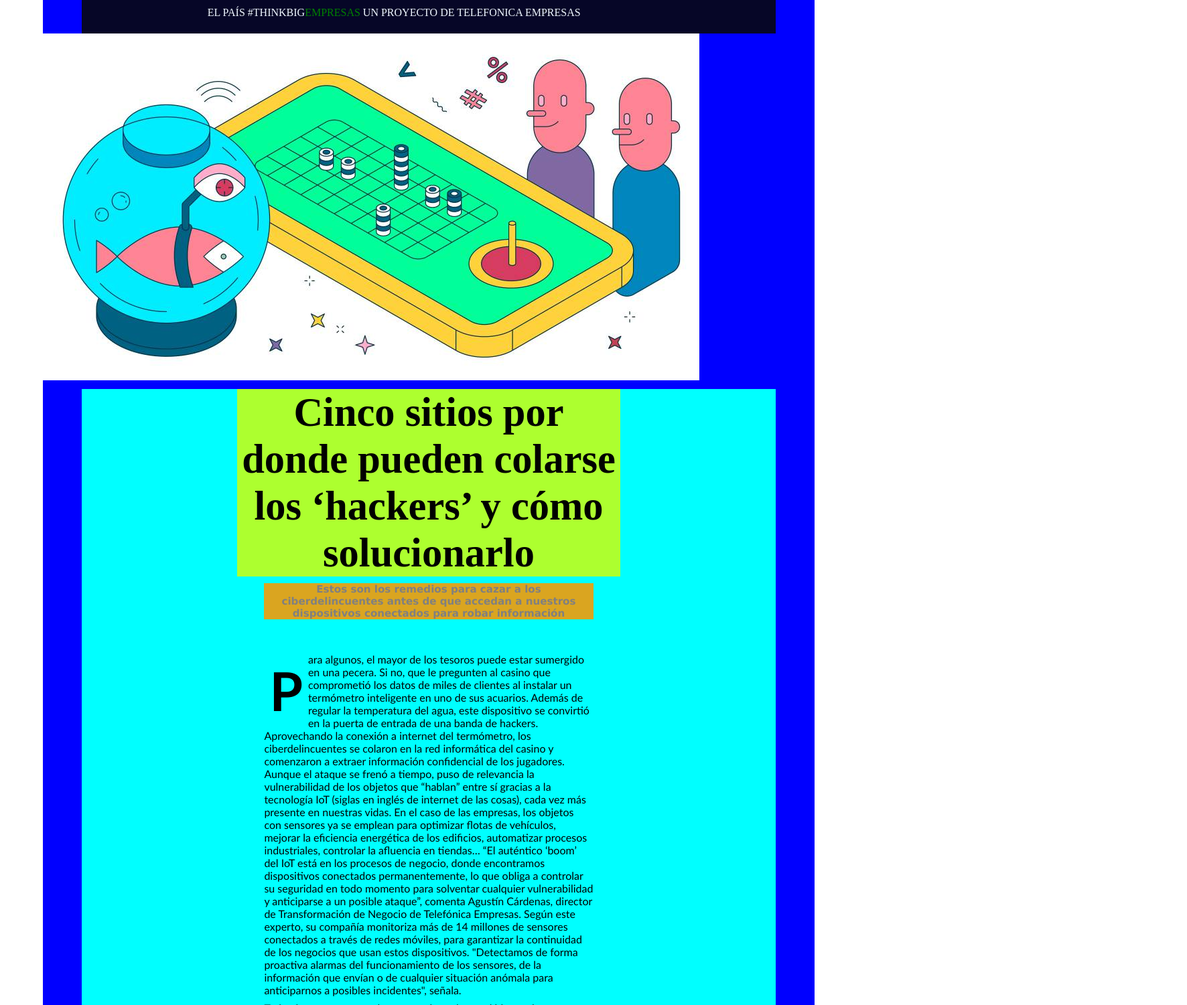
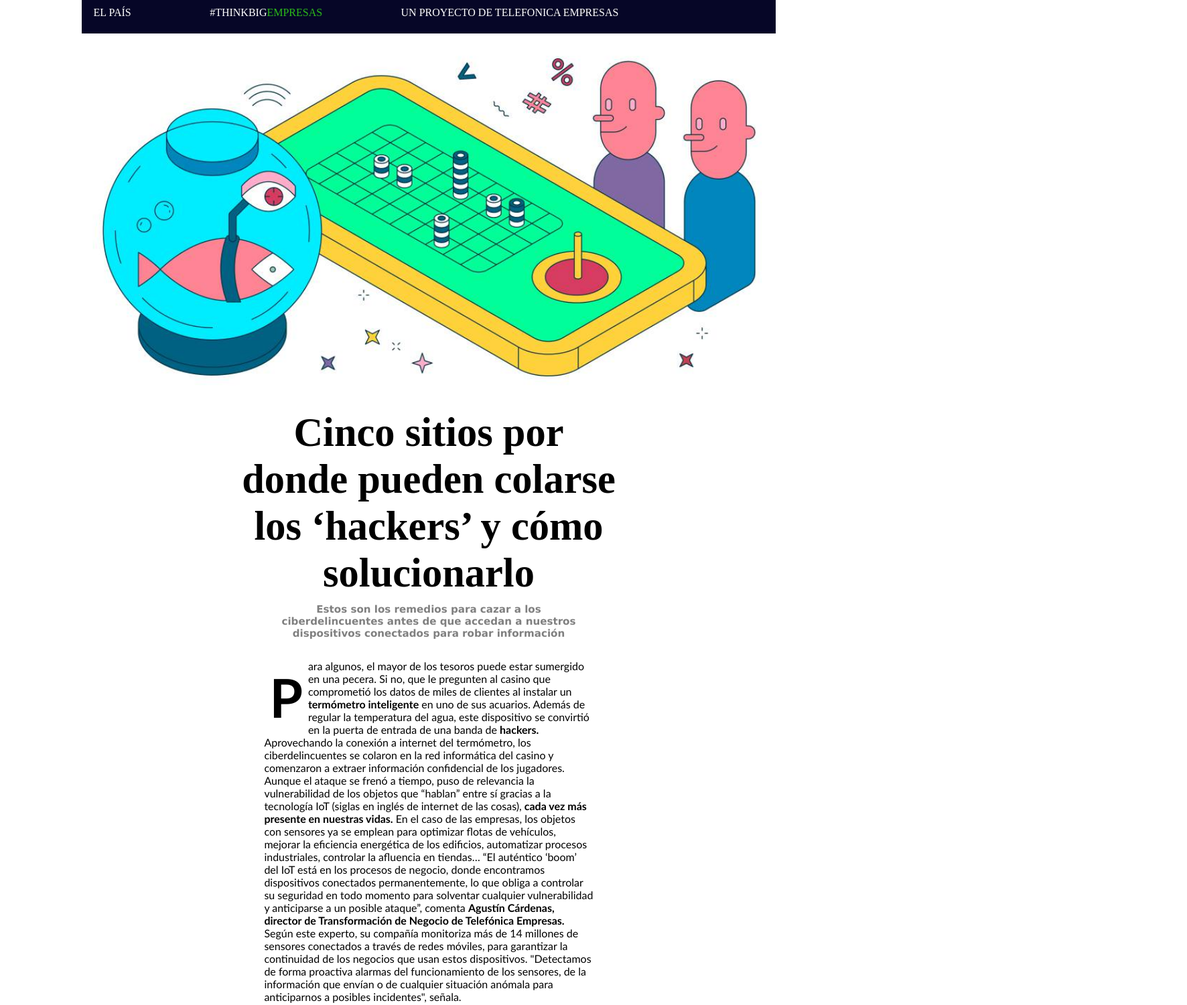
Before and after one commit to EstefaniaHerreraCruz/TPED-1-2022-23, a plain HTML site: page Tarea-Sesion-7-8.2/index.html in a window 1280 px wide. Shown: the top 1501 px of the page at 67% size, 1772 px wide, since content can reach past the window. Drawn offline with Linux system fonts and the light colour scheme.

Commit message:
Actualización 28-10

```diff
--- a/Tarea-Sesion-7-8.2/index.html
+++ b/Tarea-Sesion-7-8.2/index.html
@@ -12,7 +12,7 @@
         <header>
             <ul>
                 <li class="izq">EL PAÍS</li>
-                <li class="centro">#THINKBIG<span style="color:green">EMPRESAS</span></li>
+                <li class="centro">#THINKBIG<span style="color:rgb(44, 187, 25)">EMPRESAS</span></li>
                 <li class="dcha">UN PROYECTO DE TELEFONICA EMPRESAS</li>
             </ul>
         </header>
@@ -23,26 +23,18 @@
                 conectados para robar información</h2>
 
             <p class="capital">Para algunos, el mayor de los tesoros puede estar sumergido en una pecera. Si no, que le
-                pregunten al casino que comprometió los datos de miles de clientes al instalar un termómetro inteligente
-                en
-                uno de sus acuarios. Además de regular la temperatura del agua, este dispositivo se convirtió en la
-                puerta
-                de entrada de una banda de hackers. Aprovechando la conexión a internet del termómetro, los
+                pregunten al casino que comprometió los datos de miles de clientes al instalar un <span class="negrita">termómetro inteligente</span>
+                en uno de sus acuarios. Además de regular la temperatura del agua, este dispositivo se convirtió en la
+                puerta de entrada de una banda de <span class="negrita">hackers.</span> Aprovechando la conexión a internet del termómetro, los
                 ciberdelincuentes se colaron en la red informática del casino y comenzaron a extraer información
                 confidencial de los jugadores. Aunque el ataque se frenó a tiempo, puso de relevancia la vulnerabilidad
-                de
-                los objetos que “hablan” entre sí gracias a la tecnología IoT (siglas en inglés de internet de las
-                cosas),
-                cada vez más presente en nuestras vidas. En el caso de las empresas, los objetos con sensores ya se
-                emplean
-                para optimizar flotas de vehículos, mejorar la eficiencia energética de los edificios, automatizar
-                procesos
-                industriales, controlar la afluencia en tiendas… “El auténtico ‘boom’ del IoT está en los procesos de
+                de los objetos que “hablan” entre sí gracias a la tecnología IoT (siglas en inglés de internet de las
+                cosas), <span class="negrita">cada vez más presente en nuestras vidas.</span> En el caso de las empresas, los objetos con sensores ya se
+                emplean para optimizar flotas de vehículos, mejorar la eficiencia energética de los edificios, automatizar
+                procesos industriales, controlar la afluencia en tiendas… “El auténtico ‘boom’ del IoT está en los procesos de
                 negocio, donde encontramos dispositivos conectados permanentemente, lo que obliga a controlar su
-                seguridad
-                en todo momento para solventar cualquier vulnerabilidad y anticiparse a un posible ataque”, comenta
-                Agustín
-                Cárdenas, director de Transformación de Negocio de Telefónica Empresas. Según este experto, su compañía
+                seguridad en todo momento para solventar cualquier vulnerabilidad y anticiparse a un posible ataque”, comenta
+                <span class="negrita">Agustín Cárdenas, director de Transformación de Negocio de Telefónica Empresas.</span> Según este experto, su compañía
                 monitoriza más de 14 millones de sensores conectados a través de redes móviles, para garantizar la
                 continuidad de los negocios que usan estos dispositivos. "Detectamos de forma proactiva alarmas del
                 funcionamiento de los sensores, de la información que envían o de cualquier situación anómala para
@@ -59,7 +51,7 @@
             <img src="img\sumario_normal_1.jpg" alt="wereables" width="980" height="518">
             <p>Una investigación de la IT University de Copenhague demostró que a través de los sensores de movimiento
                 de un
-                reloj inteligente se pueden descifrar las contraseñas que está introduciendo en un teclado el usuario
+                reloj inteligente se pueden <span class="negrita">descifrar las contraseñas</span> que está introduciendo en un teclado el usuario
                 que
                 lleva puesto ese accesorio.</p>
             <p class="lista">Amenazas</p>
@@ -87,7 +79,7 @@
                 su
                 domicilio para controlar a su cachorro con el móvil. Se dio cuenta del hackeo cuando dejó el teléfono en
                 la
-                mesa y la cámara se movía sin que ella diera ninguna orden a través de la app.</p>
+                mesa y <span class="negrita">la cámara se movía</span> sin que ella diera ninguna orden a través de la app.</p>
             <p class="lista">Amenazas</p>
             <ul>
                 <li>'Hackeo'. Los ciberdelincuentes acceden a los sistemas inteligentes de nuestras casas para
@@ -111,7 +103,7 @@
             <img src="img\sumario_normal_3.jpg" alt="cocheautonomo" width="980" height="518">
             <p>Uno de los casos de hackeos más sonados fue el de dos estadounidenses expertos en seguridad que
                 accedieron
-                desde sus ordenadores a un Jeep Cherokee. Consiguieron manipular el aire acondicionado, la radio, el
+                desde sus ordenadores a un <span class="negrita">Jeep Cherokee.</span> Consiguieron manipular el aire acondicionado, la radio, el
                 limpiaparabrisas y hasta detener el motor del vehículo.</p>
             <p class="lista">Amenazas</p>
             <ul>
@@ -204,8 +196,7 @@
                 señuelo
                 para detectar ataques. "Expones directa y abiertamente dispositivos con IoT en la red para que los
                 ciberdelincuentes piquen. Es una forma muy sencilla de encontrar vulnerabilidades y sus posibles
-                remedios",
-                señala Manuel López, responsable de soluciones IoT de Telefónica Empresas. Aparte de que capturan a los
+                remedios", <span class="negrita">señala Manuel López, responsable de soluciones IoT de Telefónica Empresas.</span> Aparte de que capturan a los
                 hackers en plena acción, los honey pots son una herramienta de aprendizaje porque con la información
                 obtenida pueden preverse con mayor facilidad otros indicios de que alguien ajeno está preparando un
                 ataque a
@@ -219,7 +210,7 @@
                 <li>Más información</li>
             </ul>
             <div class="archivo">
-                <p>ARCHIVADO EN:</p>
+                <p><span class="negrita">ARCHIVADO EN:</span></p>
                 <ul>
                     <li>Internet de las cosas</li>
                     <li>Malware</li>
--- a/Tarea-Sesion-7-8.2/style.css
+++ b/Tarea-Sesion-7-8.2/style.css
@@ -7,7 +7,7 @@
 #cuerpo {
     font-family: 'Gill Sans', 'Gill Sans MT', Calibri, 'Trebuchet MS', sans-serif;
     font-size: medium;
-    background-color: blue;
+    background-color: white;
     margin-left: auto;
     margin-right: auto;
     width: 90%;
@@ -18,7 +18,7 @@ header {
     width: 90%;
     margin-left: auto;
     margin-right: auto;
-    color: aliceblue;
+    color: white;
     font-family: 'Times New Roman', Times, serif;
     background-color: rgb(6, 6, 39);
 }
@@ -32,25 +32,31 @@ header ul {
 
 header li {
     display: inline;
-    width: 33%;
-    text-align: justify;
+    align-items: center;
+    padding-right: 30mm;
 }
 
-.izq{
+header .izq{
     text-align: left;
 }
 
-.centro{
+header .centro{
     text-align: center;
 }
 
-.dcha{
+header .dcha{
     text-align: right;
 }
 
+figure {
+    width: 90%;
+    margin-left: auto;
+    margin-right: auto;
+}
+
 figure img {
-    width: auto;
-    height: max-content;
+    width: 100%;
+    height: auto;
     align-items: center;
 }
 
@@ -63,7 +69,7 @@ main h1 {
     margin-right: 60px;
     margin-bottom: 10px;
     margin-top: 10px;
-    background-color: greenyellow;
+    background-color: white;
 }
 
 main h2 {
@@ -72,16 +78,16 @@ main h2 {
     text-align: center;
     margin-left: 100px;
     margin-right: 100px;
-    margin-bottom: 50px;
+    margin-bottom: 30px;
     color: gray;
     font-family: 'Lucida Sans', 'Lucida Sans Regular', 'Lucida Grande', 'Lucida Sans Unicode', Geneva, Verdana, sans-serif;
-    background-color: goldenrod;
+    background-color: white;
 }
 
 main {
     color: black;
     align-self: center;
-    background-color: aqua;
+    background-color: white;
     width: 90%;
     margin-left: auto;
     margin-right: auto;
@@ -110,7 +116,7 @@ article {
     width: 90%;
     padding-left: 15%;
     padding-right: 15%;
-    background-color: lightgreen;
+    background-color: white;
     align-content: center;
 }
 
@@ -145,11 +151,7 @@ summary {
     padding-left: 15%;
     padding-right: 15%;
     margin-bottom: 20px;
-  /*  margin-left: 90px;
-    margin-right: 90px;
-    margin-bottom: 20px;
-    width: 50%;*/
-    background-color: lightpink;
+    background-color: white;
     align-content: center;
 }
 
@@ -164,21 +166,17 @@ footer {
     width: 90%;
     padding-left: 15%;
     padding-right: 15%;
-    /*
-    margin-left: 90px;
-    margin-right: 90px;
-    width: 50%;*/
-    background-color: orchid;
+    background-color: white;
     align-content: center;
     margin-bottom: 90px;
     padding-bottom: 25px;
 }
 
 footer .historias {
-    height:max-content;
+    height: 74px;
     width: auto;
-    margin-top: 10px;
-    margin-bottom: 10px;
+    margin-top: 8px;
+    margin-bottom: 8px;
     margin-left: 100px;
     margin-right: 100px;
     align-self: center;
@@ -187,7 +185,7 @@ footer .historias {
 
 .informacion {
     list-style-type: none;
-    background-color: lightslategray;
+    background-color: white;
     margin-left: 100px;
     margin-right: 100px;
     margin-top: 15px;
@@ -210,3 +208,7 @@ footer p {
     margin-top: 20px;
     margin-bottom: 15px;
 }
+
+.negrita {
+    font-weight: bolder;
+}
--- a/solucion_profesor_sesion6/solucion_profesor_sesion6/main.css
+++ /dev/null
@@ -1,53 +0,0 @@
-body {
-  font-family: Helvetica, Arial, Sans-Serif;
-}
-
-div {
-    height: 1920px;
-    padding: 100px;
-
-}
-
-#cabecera {
-    background-image: url(imagenes/fondo.jpg);
-}
-
-#centro {
-}
-
-h1 {
-    font-size: 48px;
-    font-weight: 100;
-}
-
-h2 {
-    margin-bottom: 100px;
-}
-
-p {
-    font-size: 24px;
-}
-
-.fuentePequena {
-    font-size: 12px;
-    color: gray;
-}
-
-#menuCentro {
-    margin-top: 100px;
-}
-
-#pie {
-    background-color: black;
-    color: whitesmoke;
-    font-size: 50px;
-}
-
-ul {
-    list-style-type: none;
-    padding-left: 0;
-}
-
-li {
-    margin-top: 30px;
-}
```
Also changed, not shown: solucion_profesor_sesion6/solucion_profesor_sesion6/index.html (deleted, +0 -43 lines), solucion_profesor_sesion6/solucion_profesor_sesion6/imagenes/fondo.jpg (deleted), 3 other files.
